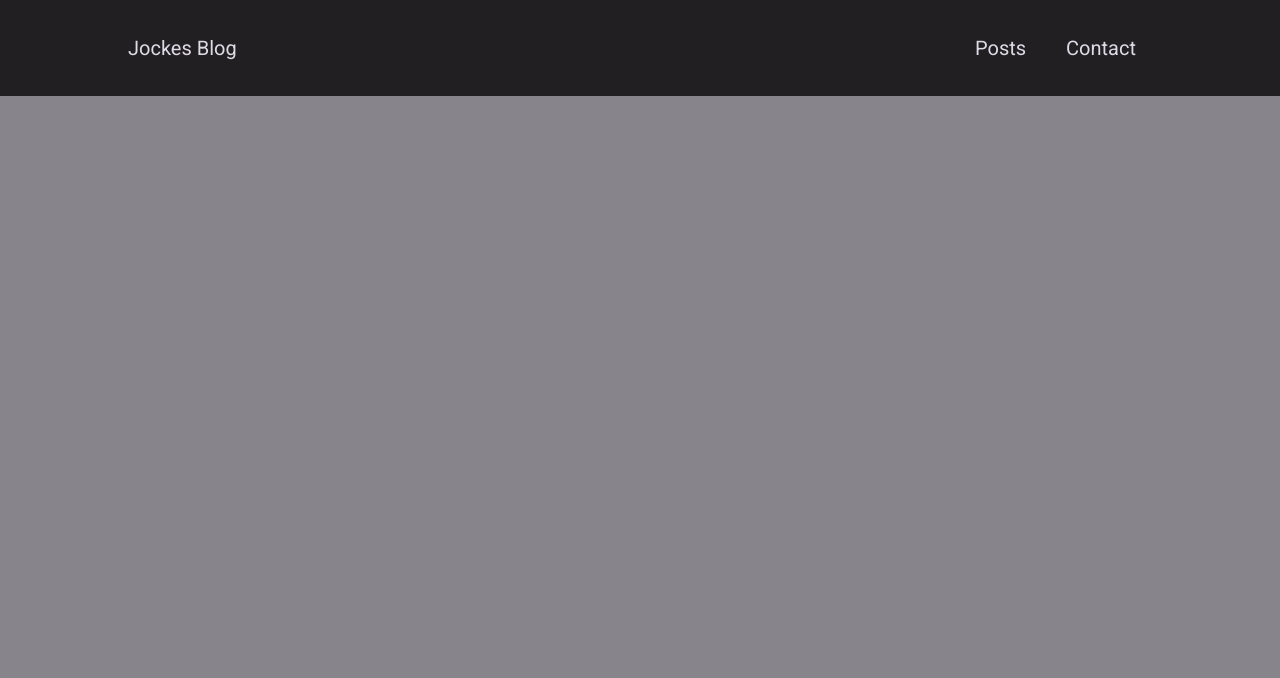
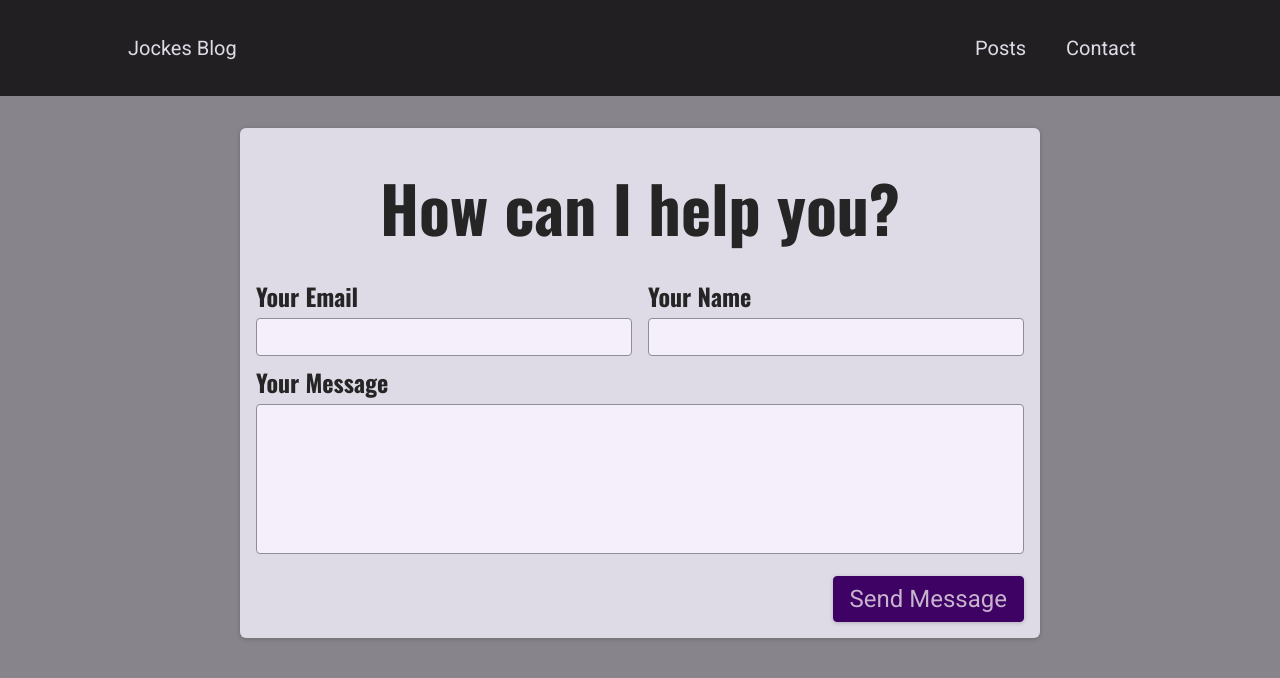
Before and after one commit to J0kk3/next-blog, a Next.js app: page /contact in a window 1280 px wide. Shown: the top 678 px of the page. Built offline with nearby package versions, Linux system fonts and the light colour scheme.

Commit message:
[ADD] adding contact API-route & sending dfata from client to API-route

```diff
--- /dev/null
+++ b/components/contact/Contact-form.jsx
@@ -0,0 +1,60 @@
+//hooks
+import { useState } from "react";
+//styles
+import classes from "./Contact-form.module.css";
+
+const ContactForm = () =>
+{
+    const [ enteredEmail, setEnteredEmail ] = useState( "" );
+    const [ enteredName, setEnteredName ] = useState( "" );
+    const [ enteredMessage, setEnteredMessage ] = useState( "" );
+
+    const sendMessageHandler = async event =>
+    {
+        event.preventDefault();
+
+        // optional: Add client-side validation
+
+        fetch( "/api/contact",
+            {
+                method: "POST",
+                body: JSON.stringify(
+                    {
+                        email: enteredEmail,
+                        name: enteredName,
+                        message: enteredMessage
+                    } ),
+                headers:
+                {
+                    "Content-Type": "application/json"
+                }
+            } );
+    };
+
+    return (
+        <section className={ classes.contact }>
+            <h1>How can I help you?</h1>
+            <form className={ classes.form }>
+                <div className={ classes.controls }>
+                    <div className={ classes.control }>
+                        <label htmlFor="email">Your Email</label>
+                        <input type="email" id="email" required value={ enteredEmail } onChange={ event => setEnteredEmail( event.target.value ) } />
+                    </div>
+                    <div className={ classes.control }>
+                        <label htmlFor="name">Your Name</label>
+                        <input type="text" id="name" required value={ enteredName } onChange={ event => setEnteredName( event.target.value ) } />
+                    </div>
+                </div>
+                <div className={ classes.control }>
+                    <label htmlFor="message">Your Message</label>
+                    <textarea id="message" rows="5" required value={ enteredMessage } onChange={ event => setEnteredMessage( event.target.value ) }></textarea>
+                </div>
+                <div className={ classes.actions }>
+                    <button>Send Message</button>
+                </div>
+            </form>
+        </section>
+    );
+};
+
+export default ContactForm;
--- /dev/null
+++ b/components/contact/Contact-form.module.css
@@ -0,0 +1,73 @@
+.contact {
+    margin: var(--size-8) auto;
+    border-radius: 6px;
+    background-color: var(--color-grey-100);
+    width: 90%;
+    max-width: 50rem;
+    padding: var(--size-4);
+    box-shadow: 0 1px 4px rgba(0, 0, 0, 0.2);
+    font-size: var(--size-6);
+}
+
+.contact h1 {
+    font-size: var(--size-8);
+    margin: var(--size-4) 0;
+    text-align: left;
+}
+
+.form label {
+    display: block;
+    font-family: 'Oswald', sans-serif;
+    font-weight: bold;
+    margin: var(--size-2) 0 var(--size-1) 0;
+}
+
+.form input,
+.form textarea {
+    font: inherit;
+    padding: var(--size-1);
+    border-radius: 4px;
+    width: 100%;
+    border: 1px solid var(--color-grey-400);
+    background-color: var(--color-grey-50);
+    resize: none;
+}
+
+.controls {
+    display: flex;
+    column-gap: 1rem;
+    flex-wrap: wrap;
+}
+
+.control {
+    flex: 1;
+    min-width: 10rem;
+}
+
+.actions {
+    margin-top: var(--size-4);
+    text-align: right;
+}
+
+.form button {
+    font: inherit;
+    cursor: pointer;
+    background-color: var(--color-primary-700);
+    border: 1px solid var(--color-primary-700);
+    padding: var(--size-2) var(--size-4);
+    border-radius: 4px;
+    color: var(--color-primary-50);
+    box-shadow: 0 1px 4px rgba(0, 0, 0, 0.2);
+}
+
+.form button:hover {
+    background-color: var(--color-primary-500);
+    border-color: var(--color-primary-500);
+}
+
+@media (min-width: 768px) {
+    .contact h1 {
+        font-size: var(--size-16);
+        text-align: center;
+    }
+}
--- /dev/null
+++ b/pages/api/contact.js
@@ -0,0 +1,29 @@
+
+
+const handler = ( req, res ) =>
+{
+    if ( req.method === "POST" )
+    {
+        const { email, name, message } = req.body;
+
+        if ( !email || !email.includes( "@" ) || !name || name.trim() === "" || !message || message.trim() === "" )
+        {
+            res.status( 422 ).json( { message: "Invalid input." } );
+            return;
+        }
+
+        // Store it in a database
+        const newMessage =
+        {
+            email,
+            name,
+            message
+        };
+
+        console.log( newMessage );
+
+        res.status( 201 ).json( { message: "Successfully stored message!", message: newMessage } );
+    }
+};
+
+export default handler;
--- a/pages/contact.jsx
+++ b/pages/contact.jsx
@@ -1,6 +1,12 @@
+//components
+import ContactForm from "../components/contact/Contact-form";
 
 
 const ContactPage = () =>
-{}
+{
+    return (
+        <ContactForm />
+    );
+};
 
-export default ContactPage
+export default ContactPage;
```
Also changed, not shown: components/posts/post-detail/Post-content.jsx (+9 -8 lines).
